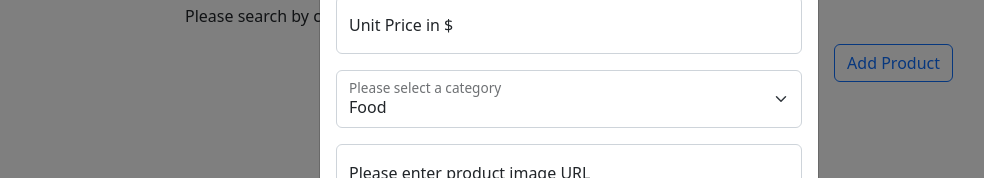
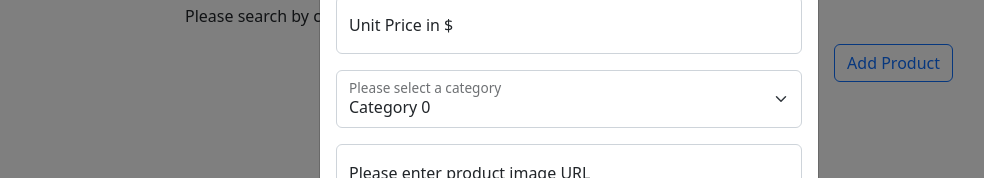
Before and after one commit to Maiiakal/supermarket-pos-system, a React (Create React App) app: page /product-table in a window 1280 px wide. Both pictures are taken after typing "Sample" into the empty fields and a click on the button "Add Product". Shown: the part 266-444 px from the top of the page, without its empty margins (71-1055 px from the left). Built offline with nearby package versions, Linux system fonts and the light colour scheme.

Commit message:
Update FilterableProductTable.jsx
product table has dynamic category selection

```diff
--- a/src/features/table/FilterableProductTable.jsx
+++ b/src/features/table/FilterableProductTable.jsx
@@ -38,6 +38,7 @@ const FilterableProductTable = () => {
 
   // REDUX
   const productList = useSelector((state) => state.products.list)
+  const categoryList = useSelector((state) => state.categories.list)
 
   // paginations states
   const [search, setSearch] = useState('')
@@ -263,9 +264,10 @@ const FilterableProductTable = () => {
                 onChange={handleInputChange}
                 value={currentSelection.category}
               >
-                <option value="Food">Food</option>
-                <option value="Beveragres">Beveragres</option>
-                <option value="Snacks">Snacks</option>
+
+                {categoryList.map((category) => (
+                  <option value={category.name}>{category.name}</option>
+                ))}
               </Form.Select>
             </FloatingLabel>
 
@@ -386,9 +388,9 @@ const FilterableProductTable = () => {
                 onChange={handleInputChange}
                 value={currentSelection.category}
               >
-                <option value="Food">Food</option>
-                <option value="Beveragres">Beveragres</option>
-                <option value="Snacks">Snacks</option>
+                {categoryList.map((category) => (
+                  <option value={category.name}>{category.name}</option>
+                ))}
               </Form.Select>
             </FloatingLabel>
 
```
